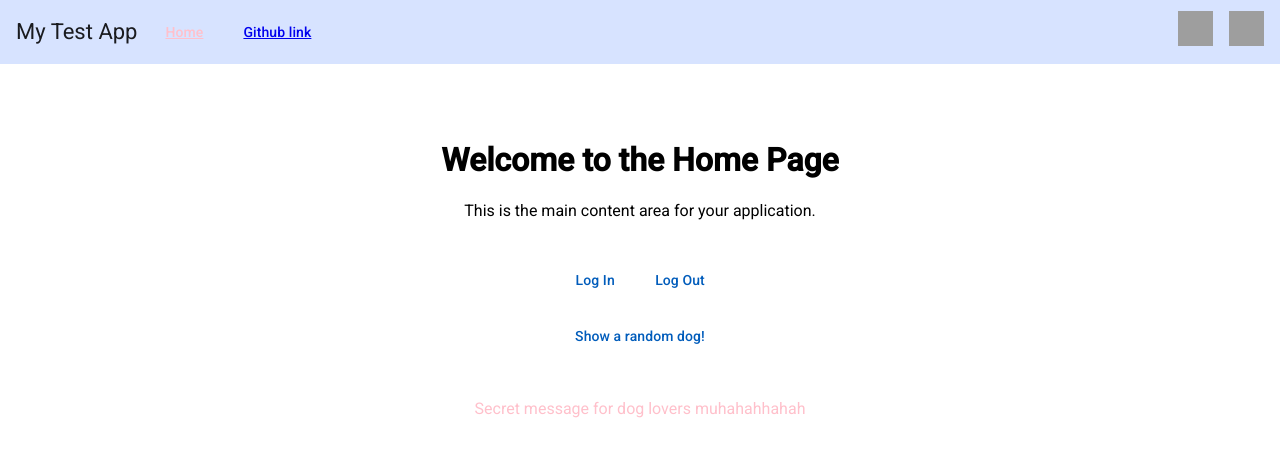
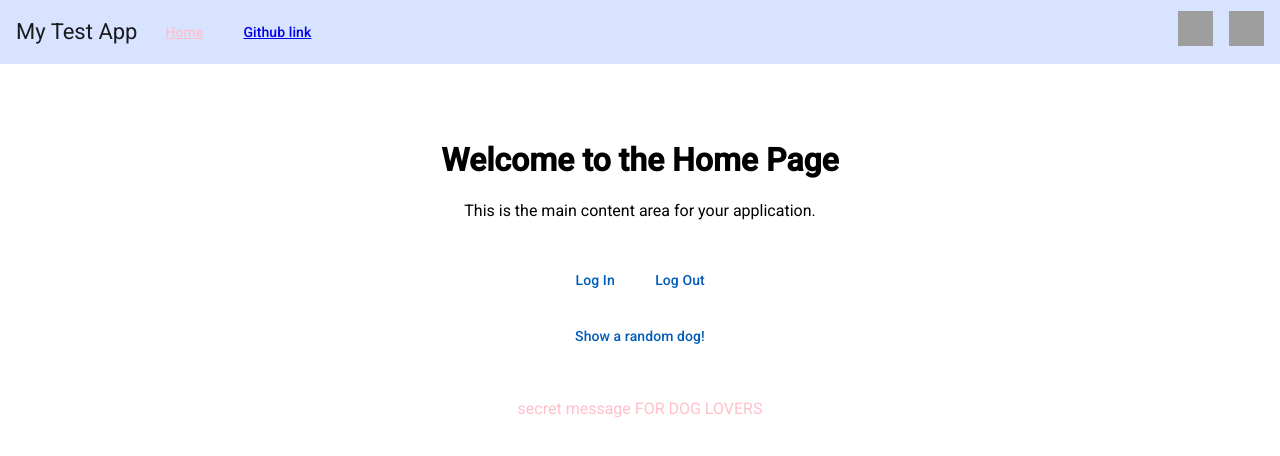
Before and after one commit to msgsummercamp/RaresRacsan, an Angular app in the folder day2FE/my-app/: page /home in a window 1280 px wide. Both pictures are taken after a click on the button "Log In". Shown: the top 456 px of the page. Built offline with nearby package versions, Linux system fonts and the light colour scheme; grey boxes are pictures that could not be loaded.

Commit message:
-pipe created

```diff
--- a/day2FE/my-app/src/app/home/home.component.html
+++ b/day2FE/my-app/src/app/home/home.component.html
@@ -10,6 +10,8 @@
     <br />
     <img id="dogImage" width="300" height="300" hidden />
     <br />
-    <p [appAuth]="loggedIn()">Secret message for dog lovers muhahahhahah</p>
+    <p [appAuth]="loggedIn()">
+      {{ "SECRET MESSAGE for dog LOVERS" | pipe }}
+    </p>
   </div>
 </div>
--- a/day2FE/my-app/src/app/home/home.component.ts
+++ b/day2FE/my-app/src/app/home/home.component.ts
@@ -4,6 +4,7 @@ import { MatButton } from '@angular/material/button';
 import { HttpClient } from '@angular/common/http';
 import { AuthDirective } from '../auth.directive';
 import { AuthService } from '../services/auth.service';
+import { SecretPipe } from '../pipes/secret.pipe';
 
 // response type for the showRandomDog method
 type DogResponse = {
@@ -13,7 +14,7 @@ type DogResponse = {
 
 @Component({
   selector: 'app-home',
-  imports: [CommonModule, MatButton, AuthDirective],
+  imports: [CommonModule, MatButton, AuthDirective, SecretPipe],
   templateUrl: './home.component.html',
   styleUrls: ['./home.component.scss'],
 })
--- /dev/null
+++ b/day2FE/my-app/src/app/pipes/secret.pipe.ts
@@ -0,0 +1,13 @@
+import { Pipe, PipeTransform } from '@angular/core';
+
+@Pipe({
+  name: 'pipe',
+})
+export class SecretPipe implements PipeTransform {
+  transform(value: string): string {
+    return (
+      value.substring(0, value.length / 2).toLowerCase() +
+      value.substring(value.length / 2, value.length).toUpperCase()
+    );
+  }
+}
```
